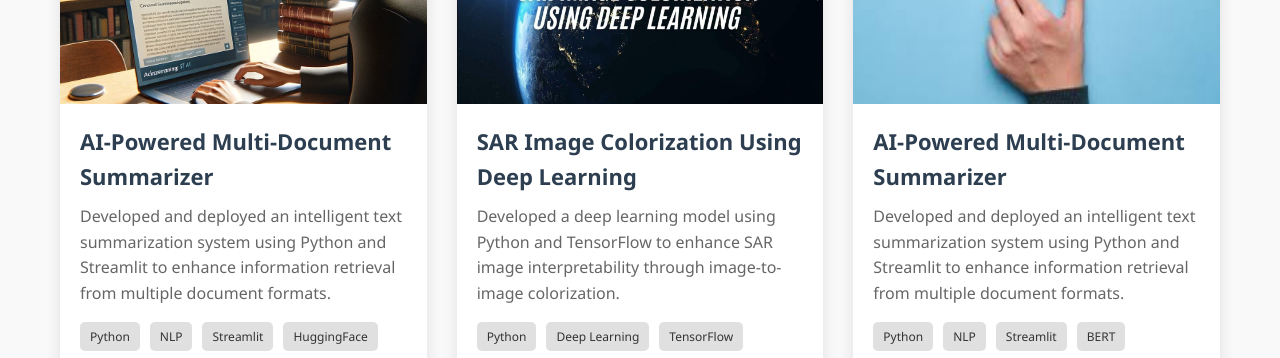
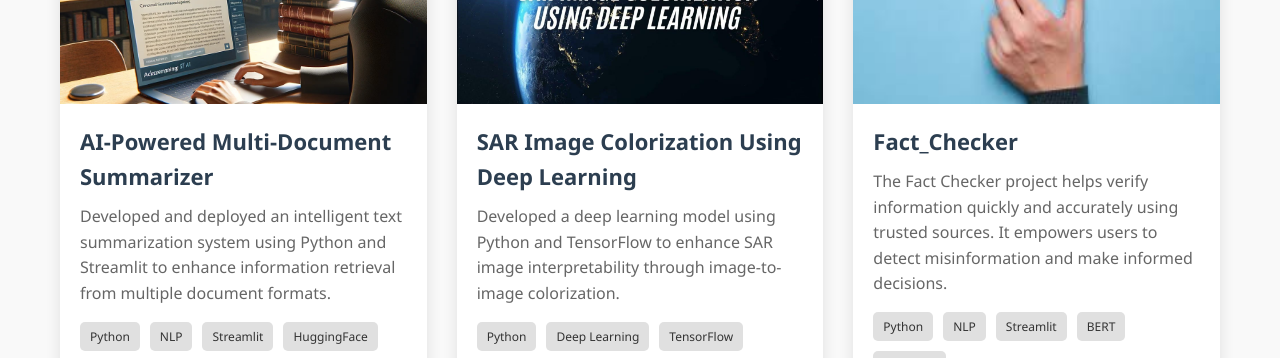
Before and after one commit to vinayak598/professional-portfolio, a plain HTML site: page index.html in a window 1280 px wide. Shown: the part 2180-2538 px from the top of the page. Drawn offline with nearby package versions, Linux system fonts and the light colour scheme.

Commit message:
Update index.html

```diff
--- a/index.html
+++ b/index.html
@@ -800,12 +800,12 @@
                 <!-- Project 1 -->
                <div class="project-card">
     <div class="project-image">
-                        <img src="./images/project3.jpg" alt="AI-Powered Multi-Document Summarizer">
+        <img src="./images/project3.jpg" alt="fact_checker">
     </div>
     <div class="project-content">
-                        <h3>AI-Powered Multi-Document Summarizer</h3>
-                        <p>Developed and deployed an intelligent text summarization system using Python and Streamlit to
-                            enhance information retrieval from multiple document formats.</p>
+        <h3>Fact_Checker</h3>
+        <p>The Fact Checker project helps verify information quickly and accurately using trusted sources. It empowers users to
+        detect misinformation and make informed decisions.</p>
         <div class="project-tags">
             <span class="project-tag">Python</span>
             <span class="project-tag">NLP</span>
@@ -815,11 +815,11 @@
         </div>
         <div class="project-links">
             <a href="#" target="_blank"><i class="fas fa-external-link-alt"></i> Live Demo</a>
-                            <a href="https://github.com/vinayak598/fact_checker.git" target="_blank"><i
-                                    class="fab fa-github"></i> Code</a>
+            <a href="https://github.com/vinayak598/fact_checker.git" target="_blank"><i class="fab fa-github"></i> Code</a>
         </div>
     </div>
 </div>
+
 <!-- You can add more projects here -->
             </div>
         </div>
```
Lines whose indentation alone changed are shown as unchanged.
